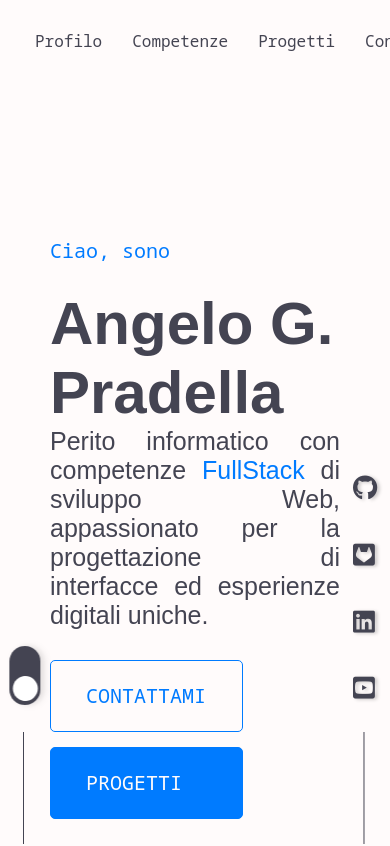
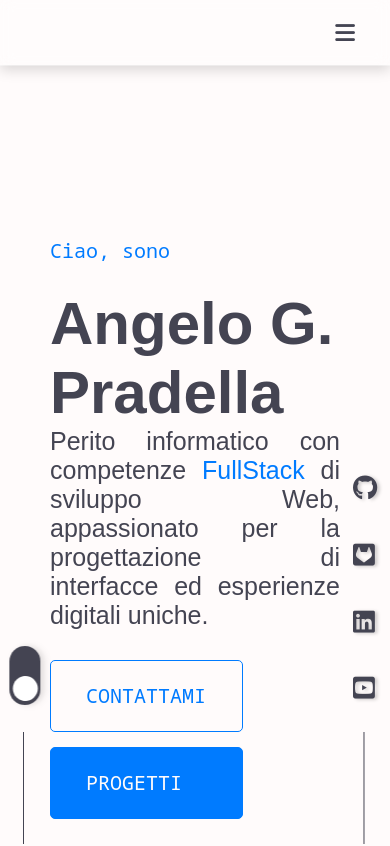
Before and after one commit to angeloPradella-github/portfolio-v1, a React (Vite) app: page / in a window 390 px wide. Shown: the top 846 px of the page. Built offline with nearby package versions, Linux system fonts and the light colour scheme; some icons are missing; a web font is replaced by a local one.

Commit message:
nav responsive iniziata

```diff
--- a/package.json
+++ b/package.json
@@ -13,6 +13,7 @@
     "postcss": "^8.4.21",
     "react": "^18.2.0",
     "react-dom": "^18.2.0",
+    "react-responsive": "^9.0.2",
     "tailwindcss": "^3.2.7"
   },
   "devDependencies": {
--- a/src/components/AboutMeSection.jsx
+++ b/src/components/AboutMeSection.jsx
@@ -59,7 +59,10 @@ export default function AboutMeSection() {
 
             <div>
               <h4>Linkedin</h4>{" "}
-              <p className="text-base clr-neutral fw-b-bold flex gap-2">
+              <p
+                className="text-base clr-neutral fw-b-bold flex gap-2 c-tooltip relative"
+                aria-label="Nuovi Progetti, Certificati ..."
+              >
                 {/* <i className="flag-icon flag-icon-it"></i>
                 <i className="flag-icon flag-icon-gb"></i> */}
                 Le mie attività
@@ -73,7 +76,11 @@ export default function AboutMeSection() {
 
             <div>
               <h4>Curriculum</h4>{" "}
-              <p className="text-base clr-neutral fw-b-bold flex gap-2">
+              <p
+                className="text-base clr-neutral fw-b-bold flex gap-2
+              c-tooltip relative"
+                aria-label="Formazione, Istruzione ..."
+              >
                 Scarica PDF{" "}
                 <i className="cursor-pointer up-transition fa-solid fa-file-arrow-down"></i>
               </p>
--- a/src/components/Navbar.jsx
+++ b/src/components/Navbar.jsx
@@ -1,14 +1,19 @@
 import React, { useState, useEffect, useRef } from "react";
+import { useMediaQuery } from "react-responsive";
 
 export default function Navbar() {
   const prevScrollPosRef = useRef(0);
   const [visible, setVisible] = useState(true);
   const [bg, setBg] = useState(false);
 
+  const isMdOrLarger = useMediaQuery({ minWidth: 1023 });
+
   useEffect(() => {
-    window.addEventListener("scroll", handleScroll);
+    if (isMdOrLarger) {
+      window.addEventListener("scroll", handleScroll);
+    }
     return () => window.removeEventListener("scroll", handleScroll);
-  }, []);
+  }, [isMdOrLarger]);
 
   const handleScroll = () => {
     const currentScrollPos = window.pageYOffset;
@@ -29,11 +34,16 @@ export default function Navbar() {
   return (
     <nav
       id="navbar"
-      className={`flex justify-between ff-accent clr-neutral gap-6 px-7 py-3 fs-nav fixed w-full
-        ${bg ? "bg-nav" : "bg-transparent"}
-        ${visible ? "animate-navbar-down" : "animate-navbar-up"}`}
+      className={`flex justify-end lg:justify-between ff-accent clr-neutral gap-6 px-7 py-3 fs-nav fixed w-full ${
+        isMdOrLarger
+          ? `nav-desktop ${bg ? "bg-nav" : "bg-transparent"} ${
+              visible ? "animate-navbar-down" : "animate-navbar-up"
+            }`
+          : "nav-mobile justify-items-end"
+      }`}
     >
-      <div className="flex gap-6 items-center">
+      <i className="fa-solid fa-bars text-lg clr-neutral"></i>
+      <div className="flex gap-6 items-center disappear">
         <a className="" href="">
           <li className="list-none underline-hover fw-b-bold">Profilo</li>
         </a>
@@ -47,7 +57,7 @@ export default function Navbar() {
           <li className="list-none underline-hover fw-b-bold">Contattami</li>
         </a>
       </div>
-      <a className="btn btn-empty fw-b-bold clr-accent duration-100" href="">
+      <a className="btn btn-empty fw-b-bold clr-accent disappear" href="">
         Curriculum
       </a>
     </nav>
--- a/src/css/app.css
+++ b/src/css/app.css
@@ -319,7 +319,7 @@ button {
   background-color: var(--clr-accent);
 }
 
-nav {
+.nav-desktop {
   transition: all 0.3s cubic-bezier(0.215, 0.61, 0.355, 1);
   left: 50%;
 }
@@ -344,6 +344,55 @@ nav {
   z-index: 2;
 }
 
+.nav-mobile {
+  transition: all 0.3s cubic-bezier(0.215, 0.61, 0.355, 1);
+
+  background: rgba(255, 255, 255, 0.25);
+  box-shadow: 0 4px 10px rgba(0, 0, 0, 0.15);
+  backdrop-filter: blur(5.5px);
+  -webkit-backdrop-filter: blur(5.9px);
+  outline: 1px solid rgba(255, 255, 255, 0.4);
+}
+
+.nav-mobile .disappear {
+  display: none;
+}
+
 .bg-transparent {
   background: rgba(255, 255, 255, 0);
 }
+
+.c-tooltip::before,
+.c-tooltip::after {
+  display: block;
+  position: absolute;
+  left: 50%;
+  transform: translate(-50%, -10px);
+  opacity: 0;
+  transition: 0.2s;
+}
+
+.c-tooltip::before {
+  content: "";
+  bottom: calc(100% - 7px);
+  border: solid 5px transparent;
+  border-top-color: currentColor;
+}
+
+.c-tooltip::after {
+  content: attr(aria-label);
+  bottom: calc(100% + 2px);
+  padding: 8px 10px;
+  font-size: 12px;
+  color: var(--clr-light);
+  border-radius: 3px;
+  background-color: var(--clr-neutral);
+  width: max-content;
+  line-height: normal;
+}
+
+.c-tooltip:hover::before,
+.c-tooltip:hover::after {
+  opacity: 1;
+  transform: translate(-50%);
+}
```
Also changed, not shown: 1 other file (tests, documents, lock files or other folders).
